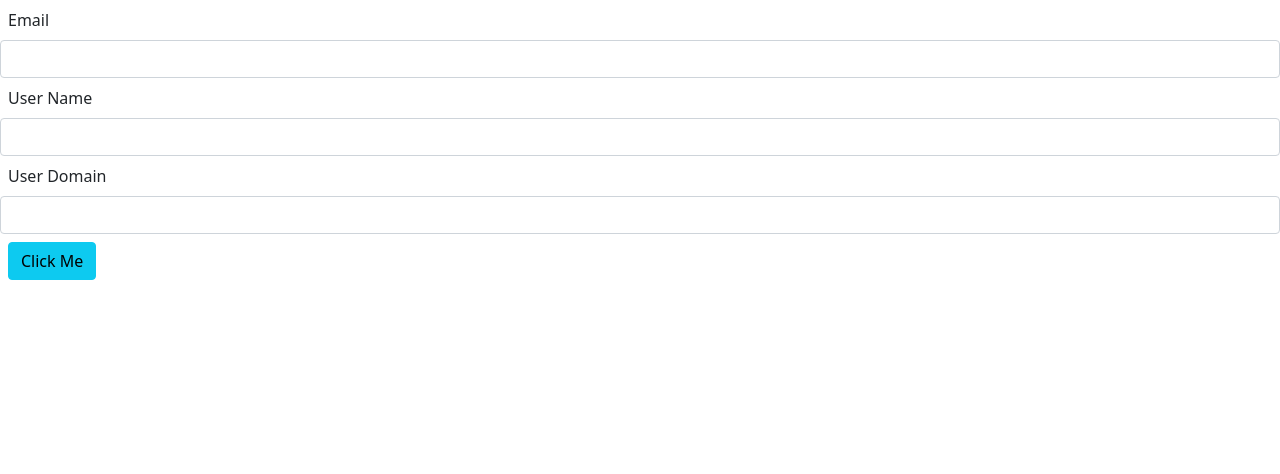
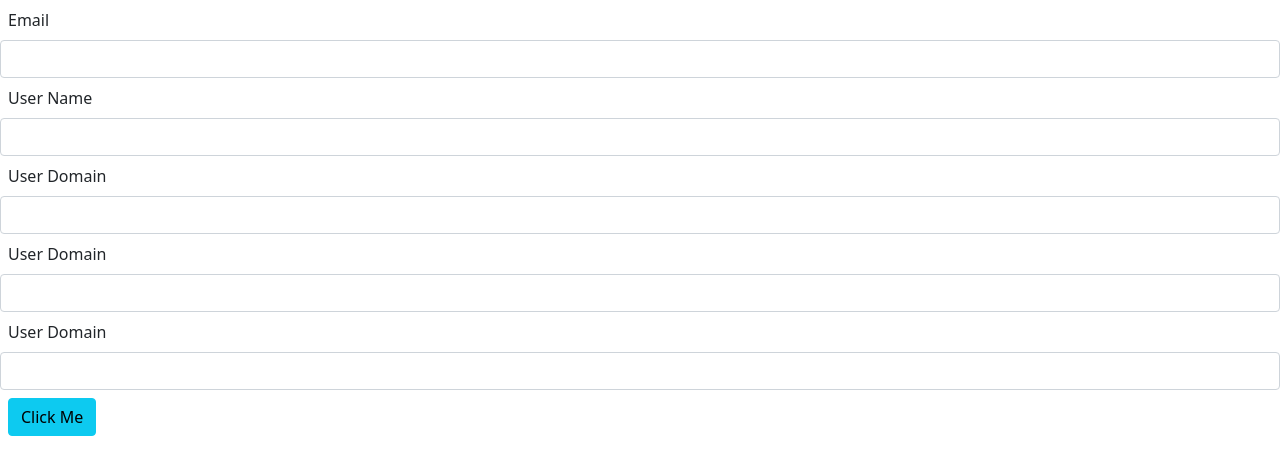
Before and after one commit to hadytamer/project, a plain HTML site: page index.html in a window 1280 px wide. Drawn offline with Linux system fonts and the light colour scheme.

Commit message:
second commit

```diff
--- a/index.html
+++ b/index.html
@@ -9,6 +9,10 @@
 <input class="form-control" id="userNameInput">
 <label class="m-2"> User Domain </label>
 <input class="form-control" id="userDomain">
+<label class="m-2"> User Domain </label>
+<input class="form-control" id="userDomain">
+<label class="m-2"> User Domain </label>
+<input class="form-control" id="userDomain">
 <button onclick="Autofill()" class="btn btn-info m-2"> Click Me</button>
      <script src="mine.js/mine.js"></script>
     </body>
```
